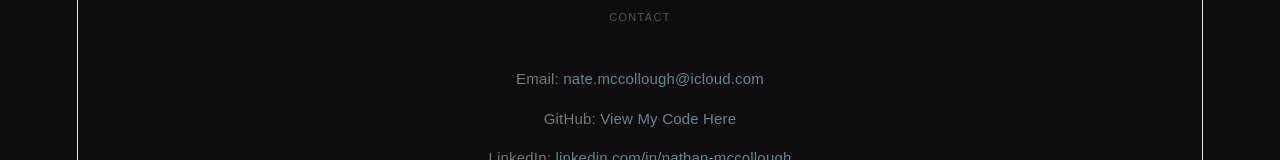
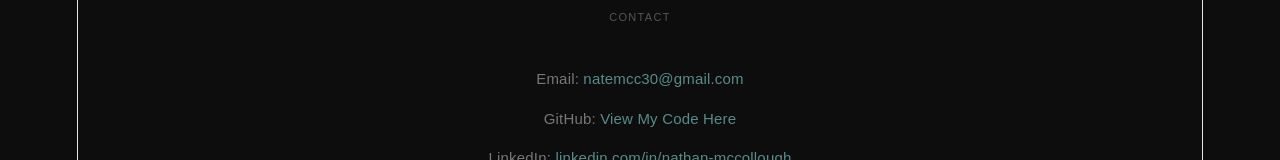
Before and after one commit to natemcc20/portfolio, a React (Vite) app in the folder frontend/: page / in a window 1280 px wide. Shown: the part 1740-1900 px from the top of the page. Built offline with nearby package versions, Linux system fonts and the light colour scheme; no server answers.

Commit message:
Updated env var

```diff
--- a/frontend/src/components/Contact.jsx
+++ b/frontend/src/components/Contact.jsx
@@ -37,7 +37,7 @@
 
       <div className="section-label">Contact</div>
       <div className="contact-links">
-        <p className="contact-line">Email: <a href="mailto:natemcc30@gmail.com">nate.mccollough@icloud.com</a></p>
+        <p className="contact-line">Email: <a href="mailto:natemcc30@gmail.com">natemcc30@gmail.com</a></p>
         <p className="contact-line">GitHub: <a href="https://github.com/natemcc20" target="_blank">View My Code Here</a></p>
         <p className="contact-line">LinkedIn: <a href="https://www.linkedin.com/in/nathan-mccollough-3ab850276" target="_blank">linkedin.com/in/nathan-mccollough</a></p>
       </div>
```
